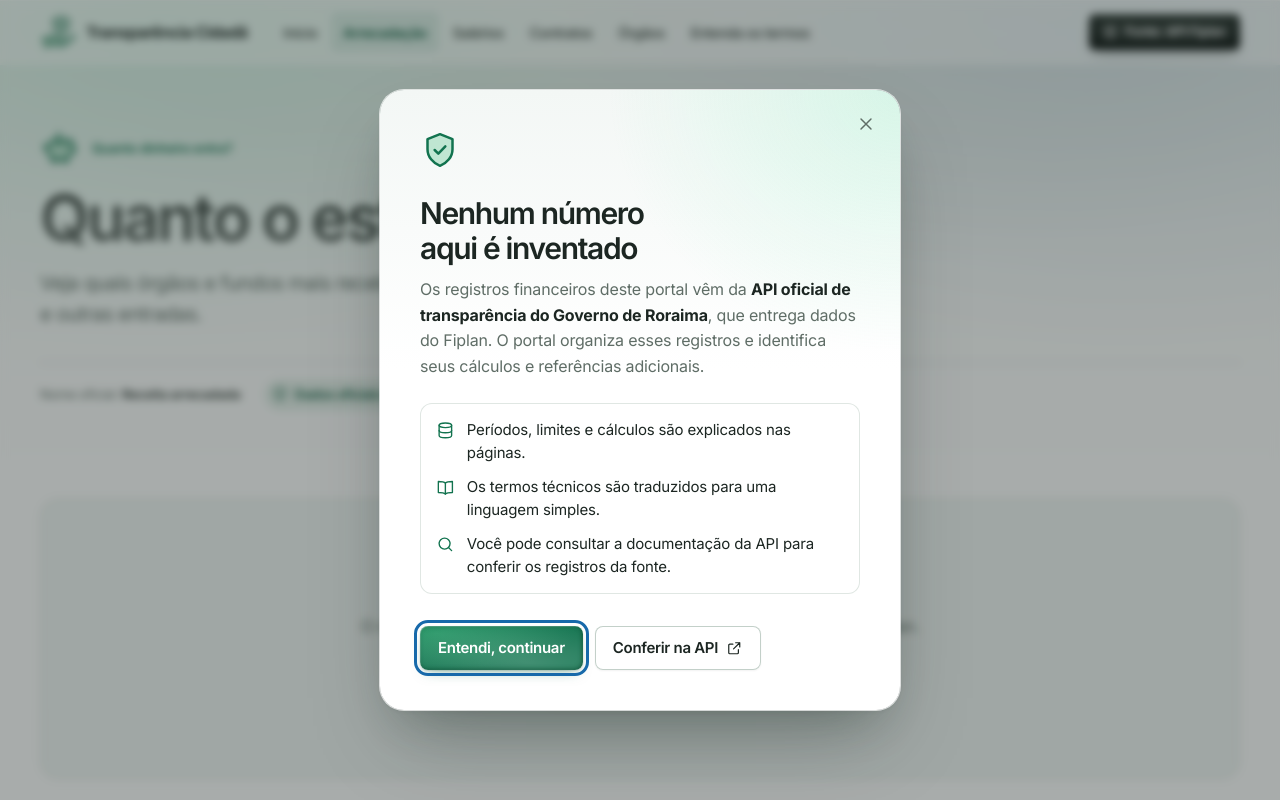
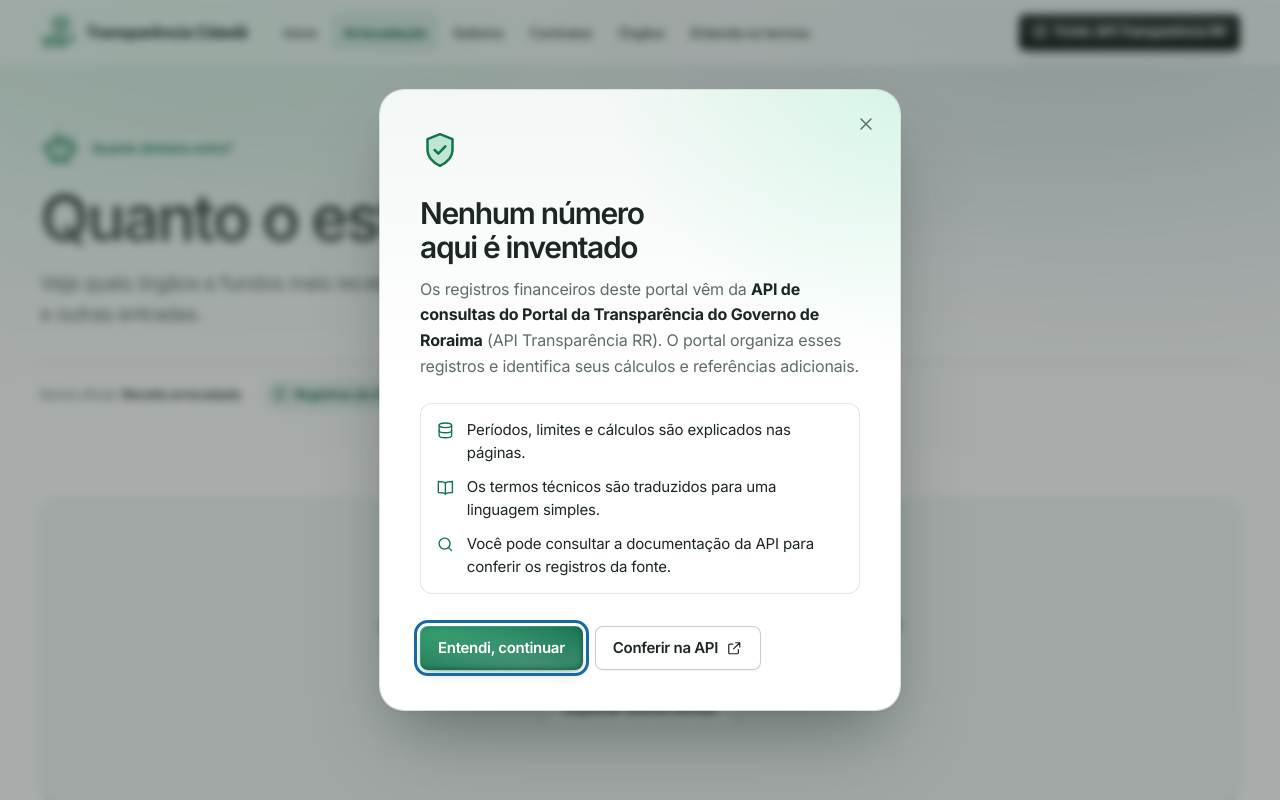
Before and after one commit to RuanDEV0/InspectGovRR, a Django app: page /receita-arrecadada/ in a window 1280 px wide. Run offline with Django 5.2, Linux system fonts and the light colour scheme; data that the repository does not hold is empty.

Commit message:
feat: reajusta e padroniza nomeclatura da fonte

```diff
--- a/contratos/templates/contratos/_contract.html
+++ b/contratos/templates/contratos/_contract.html
@@ -66,7 +66,7 @@
         </ol>
     </details>
     {% elif item.collected and contract.has_changes %}
-        <p class="contract-card__hint">O contrato tem aditivos no Fiplan, mas a fonte não detalhou os termos.</p>
+        <p class="contract-card__hint">O contrato tem aditivos na fonte, mas ela não detalhou os termos.</p>
     {% endif %}
 
     <div class="contract-card__actions">
--- a/contratos/templates/contratos/index.html
+++ b/contratos/templates/contratos/index.html
@@ -134,7 +134,7 @@
                 <span class="ui-eyebrow">Como ler esta lista</span>
                 <h2 id="reading-title">Números para fazer perguntas, não para acusar</h2>
                 <p>Empresas de água, energia, telefonia e passagens costumam atender muitos órgãos. Um fornecedor com muitos contratos ou uma fatia grande merece atenção, mas isso, sozinho, não indica irregularidade.</p>
-                <p>“Pago acima do valor registrado” aparece quando os pagamentos de todos os anos superam o valor do contrato no Fiplan. Pode ser um reajuste ou aditivo ainda não lançado. Vale perguntar ao órgão.</p>
+                <p>“Pago acima do valor registrado” aparece quando os pagamentos de todos os anos superam o valor do contrato informado pela fonte. Pode ser um reajuste ou aditivo ainda não lançado. Vale perguntar ao órgão.</p>
             </div>
             <div class="ui-reading__aside">
                 <h3>Quer saber mais sobre uma empresa?</h3>
@@ -175,7 +175,7 @@
 {% else %}
     <section class="ui-section ui-section--tight">
         {% url 'home' as home_url %}
-        {% include 'components/ui/empty-state.html' with title='Dados ainda não disponíveis' description='Os contratos serão exibidos após a próxima atualização dos dados da API Fiplan.' action_url=home_url action_label='Explorar outros temas' only %}
+        {% include 'components/ui/empty-state.html' with title='Dados ainda não disponíveis' description='Os contratos serão exibidos após a próxima atualização dos registros da API Transparência RR.' action_url=home_url action_label='Explorar outros temas' only %}
     </section>
 {% endif %}
     {% include 'components/ui/glossary-section.html' with terms=glossary only %}
--- a/contratos/templates/contratos/supplier.html
+++ b/contratos/templates/contratos/supplier.html
@@ -50,7 +50,7 @@
     </section>
 
     <section class="ui-section ui-section--tight" aria-labelledby="contracts-title">
-        {% include 'components/ui/section-heading.html' with heading_id='contracts-title' eyebrow='Contratos' title='Cada contrato, do valor assinado ao pago' description='Do maior para o menor valor. Abra as mudanças para ler a justificativa de cada aditivo, como está no Fiplan.' only %}
+        {% include 'components/ui/section-heading.html' with heading_id='contracts-title' eyebrow='Contratos' title='Cada contrato, do valor assinado ao pago' description='Do maior para o menor valor. Abra as mudanças para ler a justificativa de cada aditivo, como informado pela fonte.' only %}
         <div class="contract-list">
             {% for item in contracts %}{% include 'contratos/_contract.html' with item=item only %}{% endfor %}
         </div>
--- a/receita_arrecadada/templates/receita_arrecadada/index.html
+++ b/receita_arrecadada/templates/receita_arrecadada/index.html
@@ -62,7 +62,7 @@
     {% else %}
         <section class="ui-section ui-section--tight">
             {% url 'home' as home_url %}
-            {% include 'components/ui/empty-state.html' with title='Dados ainda não disponíveis' description='O ranking será exibido após a próxima atualização dos dados da API Fiplan.' action_url=home_url action_label='Explorar outros temas' only %}
+            {% include 'components/ui/empty-state.html' with title='Dados ainda não disponíveis' description='O ranking será exibido após a próxima atualização dos registros da API Transparência RR.' action_url=home_url action_label='Explorar outros temas' only %}
         </section>
     {% endif %}
     {% include 'components/ui/glossary-section.html' with terms=glossary only %}
--- a/remuneracoes/templates/remuneracoes/detail.html
+++ b/remuneracoes/templates/remuneracoes/detail.html
@@ -20,7 +20,7 @@
     </section>
 
     <section class="ui-section ui-section--tight" aria-labelledby="composition-title">
-        {% include 'components/ui/section-heading.html' with heading_id='composition-title' title='De onde vem esse valor?' description='Valores e lançamentos informados pela consulta detalhada da API Fiplan para esta pessoa e este mês. A fonte nem sempre separa os valores por vínculo.' only %}
+        {% include 'components/ui/section-heading.html' with heading_id='composition-title' title='De onde vem esse valor?' description='Valores e lançamentos informados pela consulta detalhada da API Transparência RR para esta pessoa e este mês. A fonte nem sempre separa os valores por vínculo.' only %}
         {% if mismatch %}<p class="ui-notice">O total bruto do detalhamento difere do valor da lista. Os valores de cada consulta aparecem abaixo; essa diferença precisa ser esclarecida pela fonte.</p>{% endif %}
         {% for statement in statements %}
         <article class="ui-card payroll-statement">
--- a/templates/components/footer/footer.html
+++ b/templates/components/footer/footer.html
@@ -4,7 +4,7 @@
         <div class="site-footer__top">
             <div class="site-footer__brand">
                 <img src="{% static 'img/logo.webp' %}" alt="Transparência Cidadã: acesso fácil e autêntico aos dados públicos" width="280" height="71" loading="lazy">
-                <p>Registros da API oficial de transparência de Roraima (Fiplan), organizados e explicados em linguagem simples. Cálculos e referências adicionais são indicados nas páginas.</p>
+                <p>Registros da API de consultas do Portal da Transparência do Governo de Roraima, organizados e explicados em linguagem simples. Cálculos e referências adicionais são indicados nas páginas.</p>
             </div>
             <nav class="site-footer__nav" aria-label="Links do rodapé">
                 <div>
@@ -16,7 +16,7 @@
                 <div>
                     <h2>Sobre os dados</h2>
                     <ul>
-                        <li><a href="{{ api_docs_url }}" target="_blank" rel="noopener noreferrer">API de transparência (Fiplan) {% icon 'external' %}<span class="sr-only"> (abre em nova aba)</span></a></li>
+                        <li><a href="{{ api_docs_url }}" target="_blank" rel="noopener noreferrer">API Transparência RR {% icon 'external' %}<span class="sr-only"> (abre em nova aba)</span></a></li>
                         <li><a href="{% url 'glossary' %}">Entenda os termos</a></li>
                         <li><button type="button" data-source-open hidden>De onde vêm os dados?</button></li>
                     </ul>
--- a/templates/components/header/header.html
+++ b/templates/components/header/header.html
@@ -18,7 +18,7 @@
                     <li><a href="{% url 'glossary' %}"{% if request.resolver_match.url_name == 'glossary' %} aria-current="page"{% endif %}>Entenda os termos</a></li>
                 </ul>
             </nav>
-            <a class="ui-button ui-button--dark ui-button--sm" href="{{ api_docs_url }}" target="_blank" rel="noopener noreferrer">{% icon 'database' %}Fonte: API Fiplan<span class="sr-only"> (abre em nova aba)</span></a>
+            <a class="ui-button ui-button--dark ui-button--sm" href="{{ api_docs_url }}" target="_blank" rel="noopener noreferrer">{% icon 'database' %}Fonte: API Transparência RR<span class="sr-only"> (abre em nova aba)</span></a>
         </div>
     </div>
 </header>
--- a/templates/components/source-dialog.html
+++ b/templates/components/source-dialog.html
@@ -5,7 +5,7 @@
     </form>
     {% icon 'shield-check' 'ui-glyph--lg' tone='green' %}
     <h2 id="source-dialog-title">Nenhum número aqui é inventado</h2>
-    <p id="source-dialog-description">Os registros financeiros deste portal vêm da <strong>API oficial de transparência do Governo de Roraima</strong>, que entrega dados do Fiplan. O portal organiza esses registros e identifica seus cálculos e referências adicionais.</p>
+    <p id="source-dialog-description">Os registros financeiros deste portal vêm da <strong>API de consultas do Portal da Transparência do Governo de Roraima</strong> (API Transparência RR). O portal organiza esses registros e identifica seus cálculos e referências adicionais.</p>
     <ul class="source-dialog__list">
         <li>{% icon 'database' %}<span>Períodos, limites e cálculos são explicados nas páginas.</span></li>
         <li>{% icon 'book' %}<span>Os termos técnicos são traduzidos para uma linguagem simples.</span></li>
--- a/templates/components/ui/metadata.html
+++ b/templates/components/ui/metadata.html
@@ -3,5 +3,5 @@
     {% if period %}<span class="ui-meta__period">{{ period }}</span>{% endif %}
     {% if updated_at %}<span>Atualizado em {{ updated_at }}</span>{% endif %}
     {% if status %}<span class="ui-badge ui-badge--neutral">{{ status }}</span>{% endif %}
-    <button class="ui-seal" type="button" data-source-open hidden>{% icon 'shield-check' %}Dados oficiais da API Fiplan</button>
+    <button class="ui-seal" type="button" data-source-open hidden>{% icon 'shield-check' %}Registros da API Transparência RR</button>
 </div>
--- a/templates/default.html
+++ b/templates/default.html
@@ -4,9 +4,9 @@
 <head>
     <meta charset="UTF-8">
     <meta name="viewport" content="width=device-width, initial-scale=1">
-    <meta name="description" content="Veja quanto o estado de Roraima arrecada, como gasta e quem recebe, com dados oficiais da API Fiplan explicados em linguagem simples.">
+    <meta name="description" content="Veja quanto o estado de Roraima arrecada, como gasta e quem recebe, com registros da API do Portal da Transparência explicados em linguagem simples.">
     <meta name="theme-color" content="#e3ebe7">
-    <title>{% block title %}Transparência Cidadã{% endblock %}</title>
+    <title>Transparência Cidadã</title>
     <script>document.documentElement.classList.add('js');</script>
     <link rel="icon" href="{% static 'favicon.ico' %}" sizes="48x48">
     <link rel="icon" href="{% static 'img/brand/favicon-32.png' %}" type="image/png" sizes="32x32">
--- a/templates/pages/home/index.html
+++ b/templates/pages/home/index.html
@@ -5,7 +5,7 @@
 {% block content %}
 <header class="page-hero home-hero">
     <div class="ui-container home-hero__inner">
-        <span class="ui-pill">{% icon 'shield-check' %}Registros da API Fiplan, organizados para você</span>
+        <span class="ui-pill">{% icon 'shield-check' %}Registros da API Transparência RR, organizados para você</span>
         <h1>Onde está o dinheiro público de Roraima?</h1>
         <p class="page-hero__lead">Veja quanto o estado arrecada, para onde o dinheiro vai e quem recebe. Números oficiais, explicados em linguagem simples.</p>
         <div class="ui-actions home-hero__actions">
@@ -21,7 +21,7 @@
         <div class="home-board__bar">
             <span class="home-board__dots" aria-hidden="true"><i></i><i></i><i></i></span>
             <h2 id="highlights-title">Números em destaque</h2>
-            <span class="home-board__source">{% icon 'database' %}API Fiplan</span>
+            <span class="home-board__source">{% icon 'database' %}API Transparência RR</span>
         </div>
         <ul class="home-board__grid">
             {% for item in highlights %}
```
Also changed, not shown: docs/design-system.md (+3 -2 lines), docs/engenharia-e-operacao.md (+2 -1 lines), docs/produto-e-linguagem.md (+2 -2 lines), README.md, docs/README.md.
